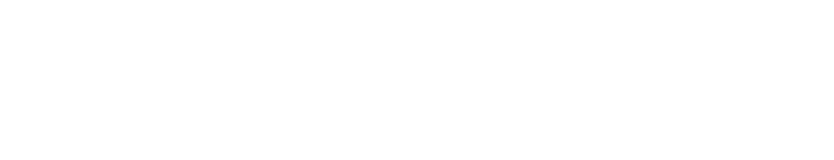
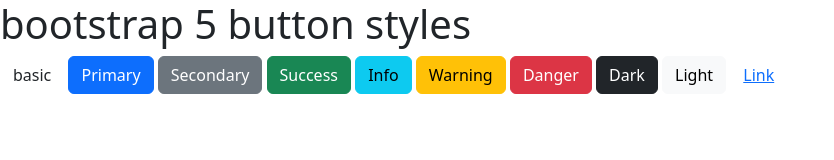
Before and after one commit to jogindrakumar/bootstrap-learning, a plain HTML site: page buttons.html in a window 1280 px wide. Shown: the whole page, without its empty margins (0-834 px from the left). Drawn offline with nearby package versions, Linux system fonts and the light colour scheme.

Commit message:
button-class-in-bootstrap

```diff
--- a/buttons.html
+++ b/buttons.html
@@ -6,10 +6,24 @@
     <meta http-equiv="X-UA-Compatible" content="IE=edge">
     <meta name="viewport" content="width=device-width, initial-scale=1.0">
     <title>Bootstrap 5 Buttons</title>
+    <!-- bootstrap CDN Link -->
+    <link rel="stylesheet" href="https://cdn.jsdelivr.net/npm/bootstrap@5.3.0-alpha3/dist/css/bootstrap.min.css">
 </head>
 
 <body>
 
+    <h1>bootstrap 5 button styles</h1>
+    <button class="btn">basic</button>
+    <button class="btn btn-primary">Primary</button>
+    <button class="btn btn-secondary">Secondary</button>
+    <button class="btn btn-success">Success</button>
+    <button class="btn btn-info"> Info</button>
+    <button class="btn btn-warning"> Warning</button>
+    <button class="btn btn-danger">Danger</button>
+    <button class="btn btn-dark">Dark</button>
+    <button class="btn btn-light">Light</button>
+    <button class="btn btn-link">Link</button>
+
 </body>
 
 </html>
```
